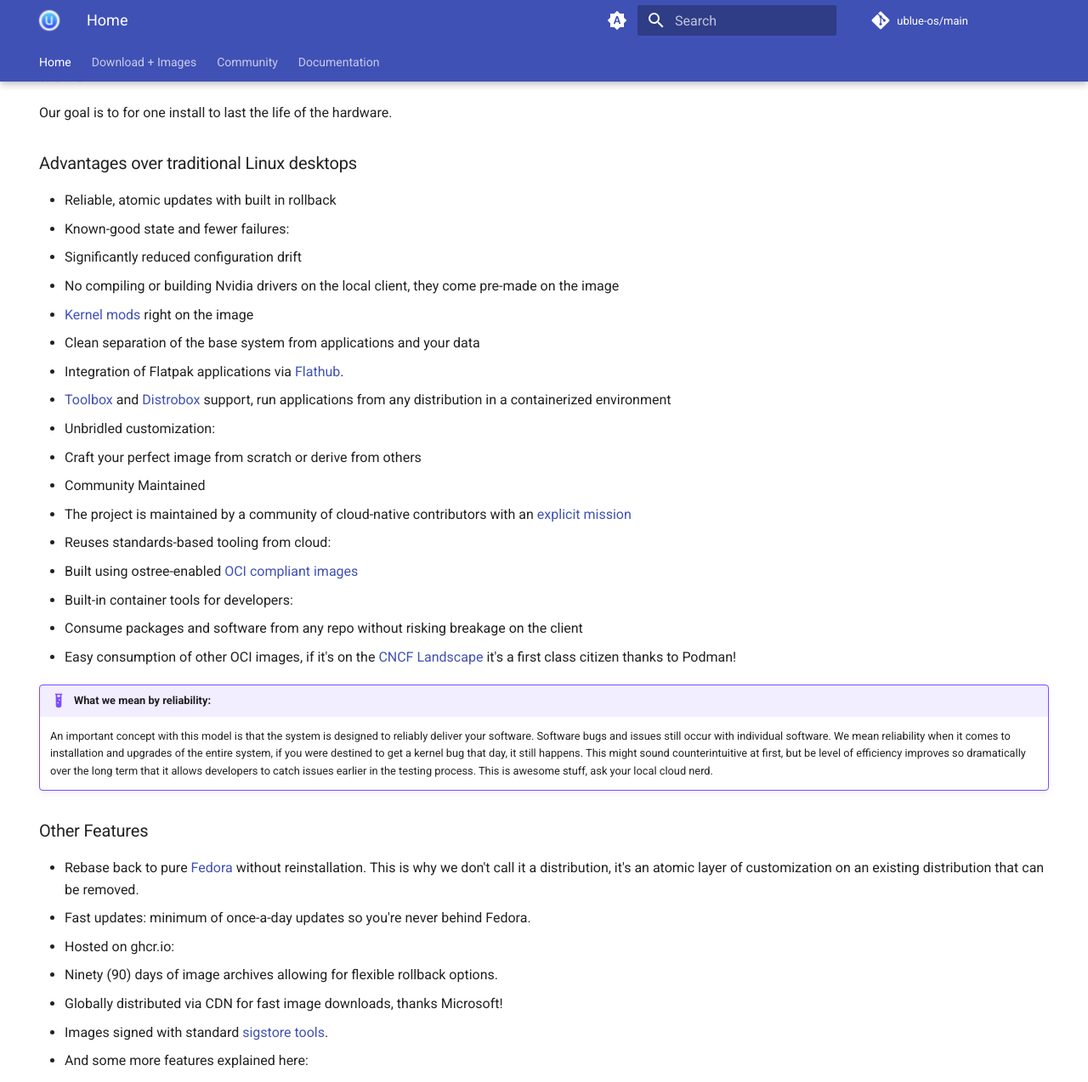
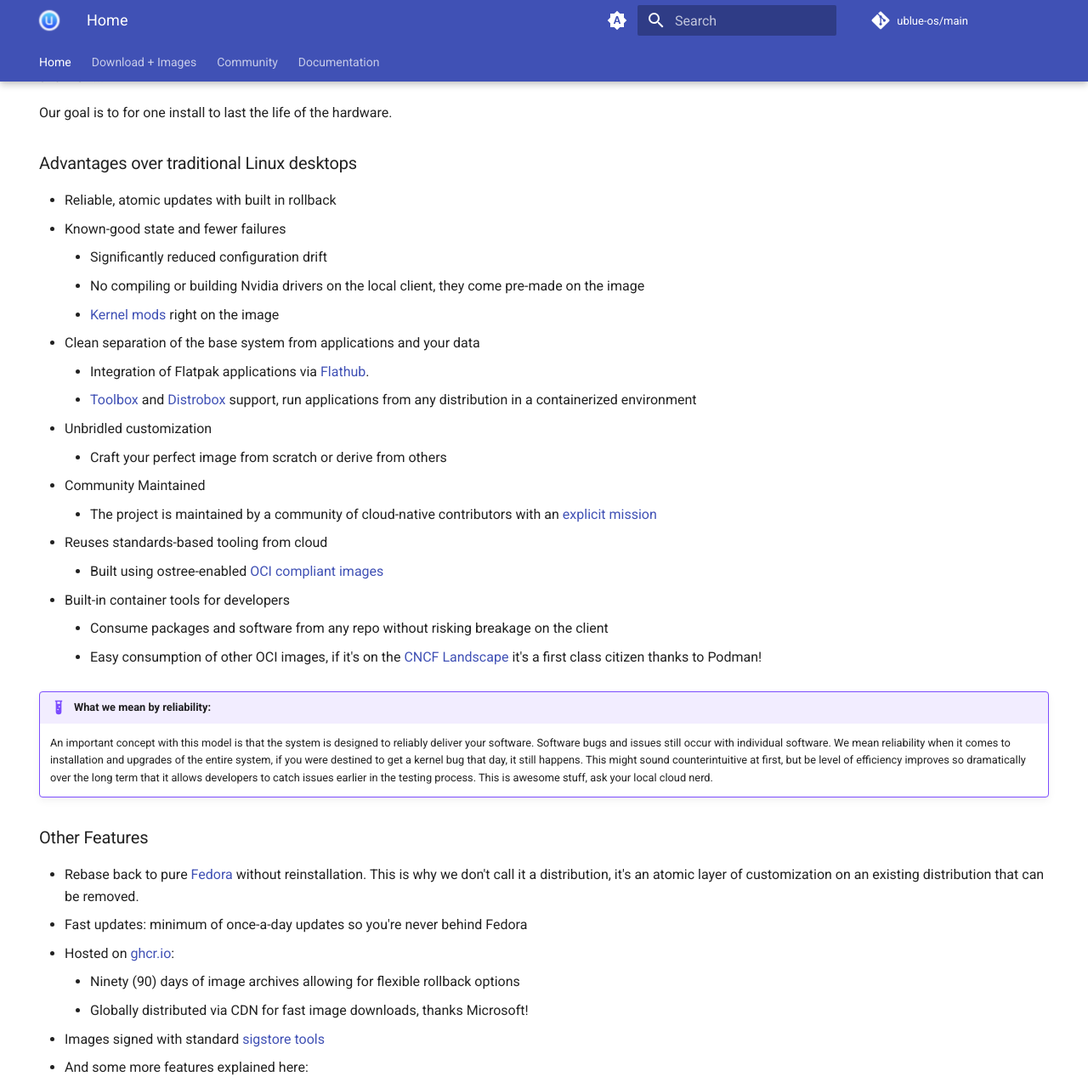
Before and after one commit to ublue-os/website, an MkDocs documentation site: the page built from docs/index.md, in a window 1280 px wide and 1400 px high, scrolled down 2158 px, cut to the strip 0-1274 px from the top of the window. Shown: the whole strip at 85% size. Built offline with MkDocs 1.6.1 and Material for MkDocs 9.7.7, drawn with Linux system fonts in a browser that asks for light colours; comment, search, counter and statistics services are not loaded; some of the changed text lies outside the part shown.

Commit message:
fix: bullet indentation and punctuation (#706)

```diff
--- a/docs/index.md
+++ b/docs/index.md
@@ -9,7 +9,7 @@ This is a collection of container images using Fedora's support for OCI/Docker c
 
 For a more in-depth explanation, refer to our [Documentation,](/introduction) and [Media Coverage](/media) sections.
 
-This project provides ...
+This project provides:
 
 <div class="grid cards" markdown>
 
@@ -78,22 +78,22 @@ Our goal is to for one install to last the life of the hardware.
 ### Advantages over traditional Linux desktops
 
 - Reliable, atomic updates with built in rollback
-- Known-good state and fewer failures:
-  - Significantly reduced configuration drift
-  - No compiling or building Nvidia drivers on the local client, they come pre-made on the image
-  - [Kernel mods](https://github.com/ublue-os/akmods) right on the image
+- Known-good state and fewer failures
+    - Significantly reduced configuration drift
+    - No compiling or building Nvidia drivers on the local client, they come pre-made on the image
+    - [Kernel mods](https://github.com/ublue-os/akmods) right on the image
 - Clean separation of the base system from applications and your data
-  - Integration of Flatpak applications via [Flathub](https://flathub.org/home).
-  - [Toolbox](https://github.com/containers/toolbox) and [Distrobox](https://github.com/89luca89/distrobox) support, run applications from any distribution in a containerized environment
-- Unbridled customization:
-  - Craft your perfect image from scratch or derive from others
+    - Integration of Flatpak applications via [Flathub](https://flathub.org/home).
+    - [Toolbox](https://github.com/containers/toolbox) and [Distrobox](https://github.com/89luca89/distrobox) support, run applications from any distribution in a containerized environment
+- Unbridled customization
+    - Craft your perfect image from scratch or derive from others
 - Community Maintained
-  - The project is maintained by a community of cloud-native contributors with an [explicit mission](/mission)
-- Reuses standards-based tooling from cloud:
-  - Built using ostree-enabled [OCI compliant images](https://opencontainers.org/)
-- Built-in container tools for developers:
-  - Consume packages and software from any repo without risking breakage on the client
-  - Easy consumption of other OCI images, if it's on the [CNCF Landscape](https://landscape.cncf.io/) it's a first class citizen thanks to Podman!
+    - The project is maintained by a community of cloud-native contributors with an [explicit mission](/mission)
+- Reuses standards-based tooling from cloud
+    - Built using ostree-enabled [OCI compliant images](https://opencontainers.org/)
+- Built-in container tools for developers
+    - Consume packages and software from any repo without risking breakage on the client
+    - Easy consumption of other OCI images, if it's on the [CNCF Landscape](https://landscape.cncf.io/) it's a first class citizen thanks to Podman!
 
 !!! example "What we mean by reliability:"
 
@@ -102,11 +102,11 @@ Our goal is to for one install to last the life of the hardware.
 ### Other Features
 
 - Rebase back to pure [Fedora](https://getfedora.org/en/) without reinstallation. This is why we don't call it a distribution, it's an atomic layer of customization on an existing distribution that can be removed.
-- Fast updates: minimum of once-a-day updates so you're never behind Fedora.
-- Hosted on ghcr.io:
-  - Ninety (90) days of image archives allowing for flexible rollback options.
-  - Globally distributed via CDN for fast image downloads, thanks Microsoft!
-- Images signed with standard [sigstore tools](https://www.sigstore.dev/).
+- Fast updates: minimum of once-a-day updates so you're never behind Fedora
+- Hosted on [ghcr.io](https://github.com/features/packages):
+    - Ninety (90) days of image archives allowing for flexible rollback options
+    - Globally distributed via CDN for fast image downloads, thanks Microsoft!
+- Images signed with standard [sigstore tools](https://www.sigstore.dev/)
 - And some more features explained here:
 
 <iframe width="560" height="315" src="https://www.youtube.com/embed/X8h304Jp9N8?start=435" title="YouTube video player" frameborder="0" allow="accelerometer; autoplay; clipboard-write; encrypted-media; gyroscope; picture-in-picture; web-share" allowfullscreen></iframe>
@@ -117,7 +117,7 @@ We're always looking for people to help, all skill levels and areas of expertise
 
 - Discuss the project with us on [Discourse](https://universal-blue.discourse.group/).
 - [Join our Discord](https://discord.gg/WEu6BdFEtp)
-  - We strive for a safe, inclusive community.
+    - We strive for a safe, inclusive community.
 - Pull requests encouraged and accepted.
 
 If you're building your own custom images feel free to add them to [our awesome list](https://universal-blue.discourse.group/t/list-of-community-created-custom-images/340)!
```
